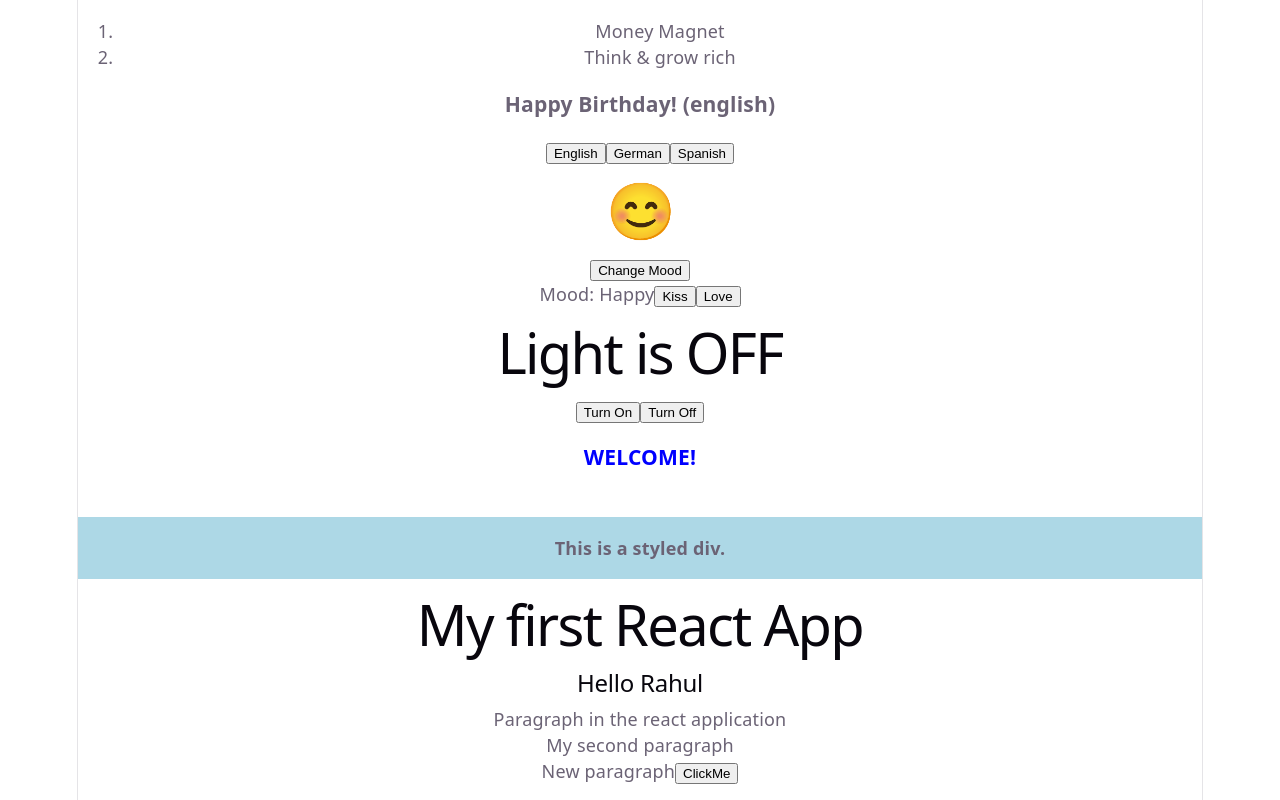
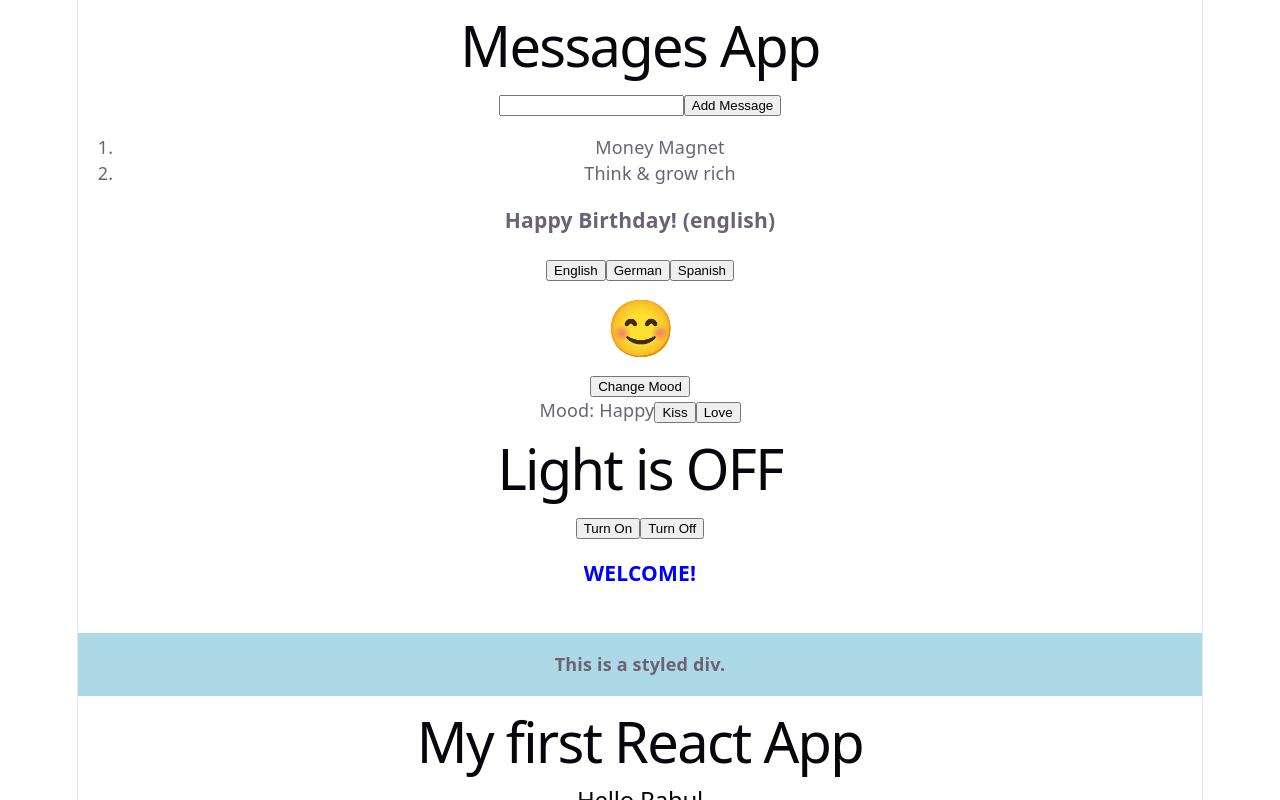
Before and after one commit to Rahul-Pala/Software-Engineering, a React (Vite) app in the folder React 1/vite-project/: page / in a window 1280 px wide. Shown: the top 800 px of the page. Built offline with nearby package versions, Linux system fonts and the light colour scheme.

Commit message:
usestate Updates

```diff
--- a/React 1/vite-project/src/App.jsx
+++ b/React 1/vite-project/src/App.jsx
@@ -23,6 +23,7 @@ import Emoji from './Components/Emoji'
 import Hello from './Components/Hello'
 import BirthdayTranslator from './Components/BirthdayTranslator'
 import Books from './Components/Books'
+import Messages from './Components/Messages'
 
 function App() {
 
@@ -62,6 +63,7 @@ const movie = {
   return (
 <>
 <div>
+  <Messages></Messages>
   <Books></Books>
   <BirthdayTranslator></BirthdayTranslator>
   <Hello></Hello>
--- a/React 1/vite-project/src/Components/Books.jsx
+++ b/React 1/vite-project/src/Components/Books.jsx
@@ -2,7 +2,8 @@ import React from 'react'
 import BooksList from './BooksList'
 
 function Books() {
-    let books = ['Money Magnet', 'Think & grow rich']
+
+let books = ['Money Magnet', 'Think & grow rich']
   return (
       <BooksList books={books}></BooksList>
 
--- /dev/null
+++ b/React 1/vite-project/src/Components/MessageList.jsx
@@ -0,0 +1,30 @@
+function MessageList(props) {
+
+  return (
+    <div>
+
+      <input
+        type="text"
+        value={props.inputText}
+        onChange={(e) =>
+          props.setInputText(e.target.value)
+        }
+      />
+
+      <button onClick={props.addMessage}>
+        Add Message
+      </button>
+
+      <ul>
+        {props.messages.map((message, index) => (
+          <li key={index}>
+            {message}
+          </li>
+        ))}
+      </ul>
+
+    </div>
+  );
+}
+
+export default MessageList;
--- /dev/null
+++ b/React 1/vite-project/src/Components/Messages.jsx
@@ -0,0 +1,38 @@
+import { useState } from "react";
+import MessageList from "./MessageList";
+
+function Messages() {
+
+  const [messages, setMessages] = useState([]);
+
+  const [inputText, setInputText] = useState("");
+
+  function addMessage() {
+
+    const updatedMessages = [
+      ...messages,
+      inputText
+    ];
+
+    setMessages(updatedMessages);
+
+    setInputText("");
+  }
+
+  return (
+    <div>
+
+      <h1>Messages App</h1>
+
+      <MessageList
+        messages={messages}
+        inputText={inputText}
+        setInputText={setInputText}
+        addMessage={addMessage}
+      />
+
+    </div>
+  );
+}
+
+export default Messages;
```
